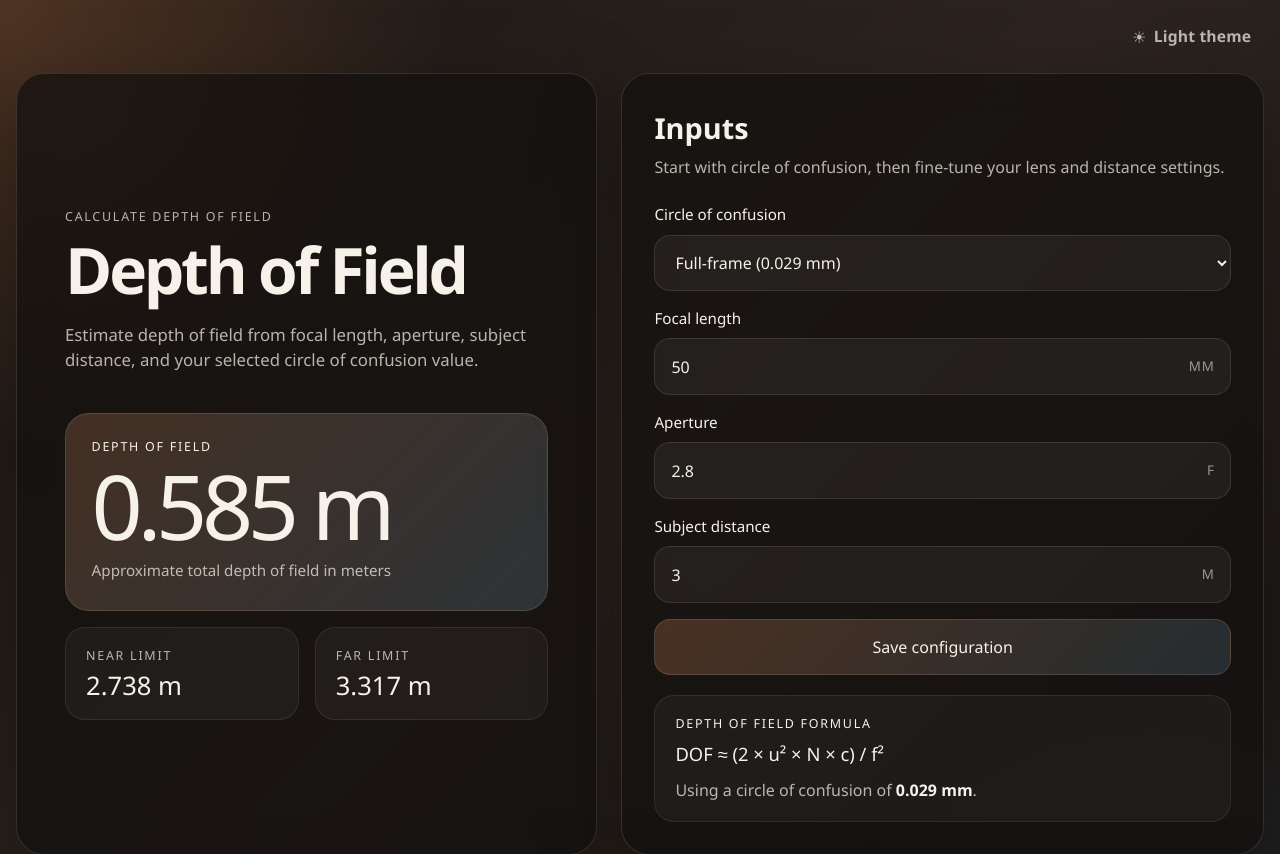
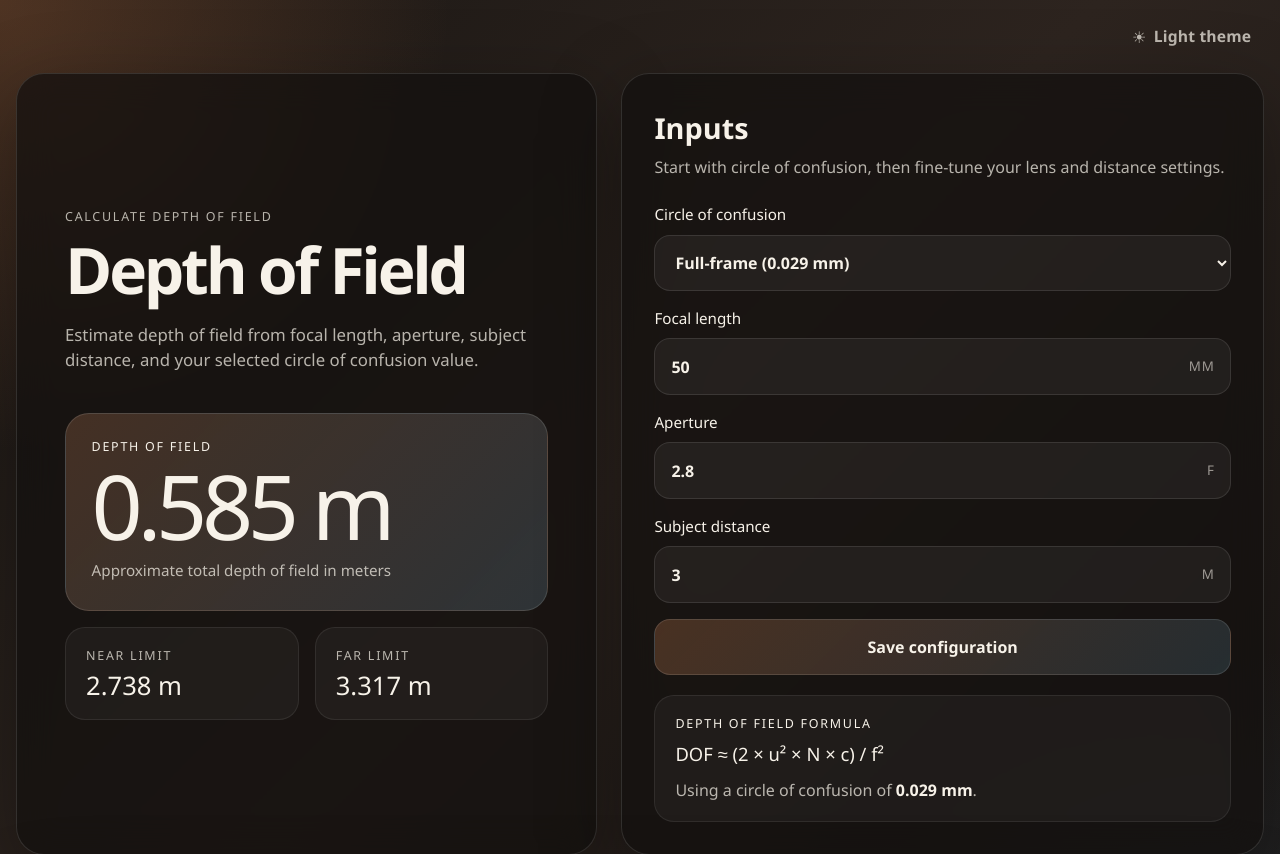
Before and after one commit to RalphvK/dof-calculator, a Vue app: page / in a window 1280 px wide. Shown: the top 854 px of the page. Built offline with nearby package versions, Linux system fonts and the light colour scheme.

Commit message:
Add GitHub Pages deployment and fix theme toggle weight

```diff
--- a/src/style.css
+++ b/src/style.css
@@ -244,6 +244,7 @@ h1 {
     border-color 0.2s ease,
     transform 0.2s ease,
     background 0.2s ease;
+    font-weight: 600;
 }
 
 .field select,
--- a/vite.config.js
+++ b/vite.config.js
@@ -3,5 +3,6 @@ import vue from '@vitejs/plugin-vue'
 
 // https://vite.dev/config/
 export default defineConfig({
+  base: './',
   plugins: [vue()],
 })
```
